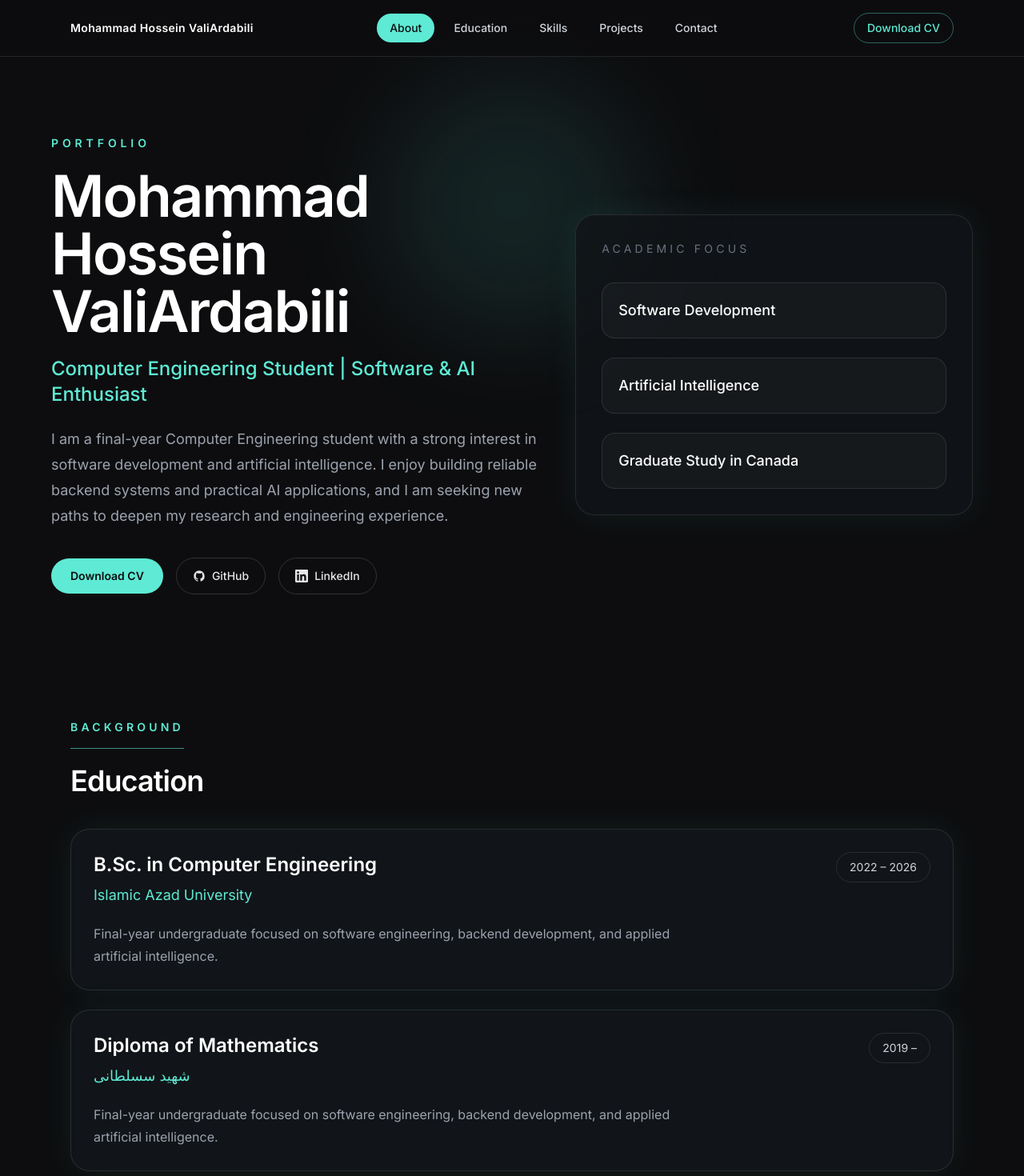
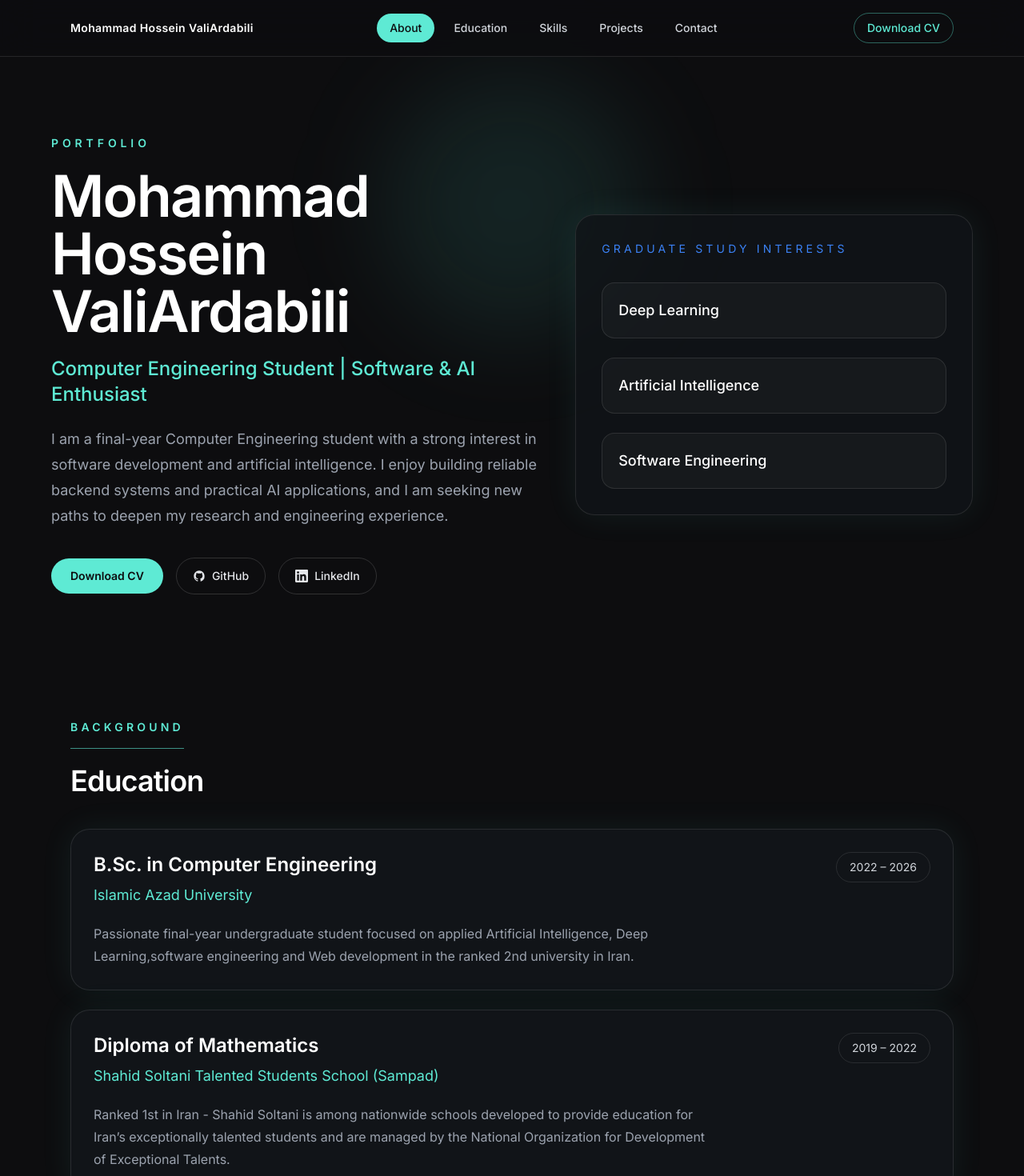
Before and after one commit to mohamadArdebili/Portfolio, a React (Vite) app: page / in a window 1280 px wide. Shown: the top 1470 px of the page at 80% size. Built offline with nearby package versions, Linux system fonts and the light colour scheme.

Commit message:
Add GitHub Pages deployment workflow

```diff
--- a/src/App.tsx
+++ b/src/App.tsx
@@ -125,9 +125,9 @@ function Hero() {
           </div>
         </div>
         <aside className="relative animate-fade-up rounded-3xl border border-white/10 bg-panel/80 p-8 shadow-glow">
-          <p className="text-sm uppercase tracking-[0.3em] text-gray-500">Academic Focus</p>
+          <p className="text-sm uppercase tracking-[0.3em] text-blue-500">Graduate study interests</p>
           <div className="mt-8 space-y-6">
-            {['Software Development', 'Artificial Intelligence', 'Graduate Study in Canada'].map((item) => (
+            {['Deep Learning', 'Artificial Intelligence', 'Software Engineering'].map((item) => (
               <div key={item} className="rounded-2xl border border-white/10 bg-white/[0.03] p-5">
                 <p className="text-lg font-medium text-white">{item}</p>
               </div>
--- a/src/data/portfolio.ts
+++ b/src/data/portfolio.ts
@@ -45,14 +45,14 @@ export const portfolio = {
       institution: 'Islamic Azad University', // Replace with your university name.
       years: '2022 – 2026', // Replace with your actual study years.
       details:
-        'Final-year undergraduate focused on software engineering, backend development, and applied artificial intelligence.',
+        'Passionate final-year undergraduate student focused on applied Artificial Intelligence, Deep Learning,software engineering and Web development in the ranked 2nd university in Iran.',
     },
     {
       degree: 'Diploma of Mathematics ',
-      institution: 'شهید سسلطانی',
-      years: '2019 – ',
+      institution: 'Shahid Soltani Talented Students School (Sampad)',
+      years: '2019 – 2022',
       details:
-        'Final-year undergraduate focused on software engineering, backend development, and applied artificial intelligence.',
+        'Ranked 1st in Iran - Shahid Soltani is among nationwide schools developed to provide education for Iran’s exceptionally talented students and are managed by the National Organization for Development of Exceptional Talents.',
     },
   ] satisfies EducationItem[],
   skills: [
--- a/vite.config.ts
+++ b/vite.config.ts
@@ -3,4 +3,5 @@ import react from '@vitejs/plugin-react';
 
 export default defineConfig({
   plugins: [react()],
+  base: '/Portfolio/',
 });
```
